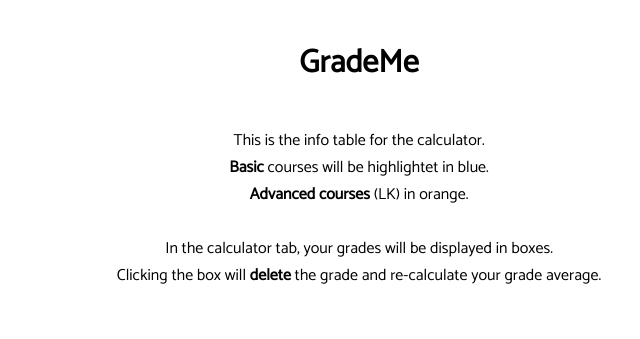
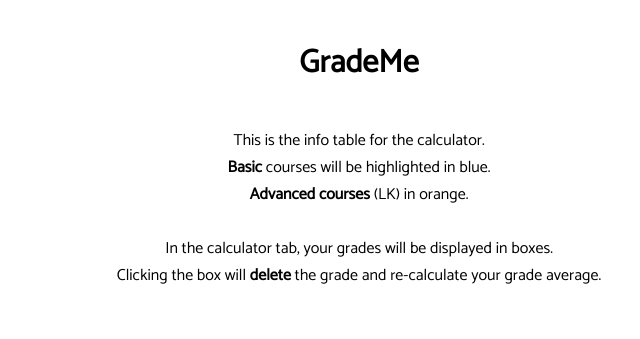
Before and after one commit to MikaBuchholz/GradeMe, a website: page public/homepage.html in a window 1280 px wide. Shown: the top 339 px of the page, 321-961 px from the left. Drawn offline with Linux system fonts and the light colour scheme.

Commit message:
Fixed typo

```diff
--- a/public/homepage.html
+++ b/public/homepage.html
@@ -37,7 +37,7 @@
        <h1 class = "headline">GradeMe</h1>
        <div class = "text-box">
             <p>This is the info table for the calculator. <br>
-                <b> Basic </b>courses will be highlightet in blue. <br>
+                <b> Basic </b>courses will be highlighted in blue. <br>
                 <b> Advanced courses </b> (LK) in orange. <br><br>
                 In the calculator tab, your grades will be displayed in boxes. <br>
                 Clicking the box will  <b> delete </b> the grade
```
